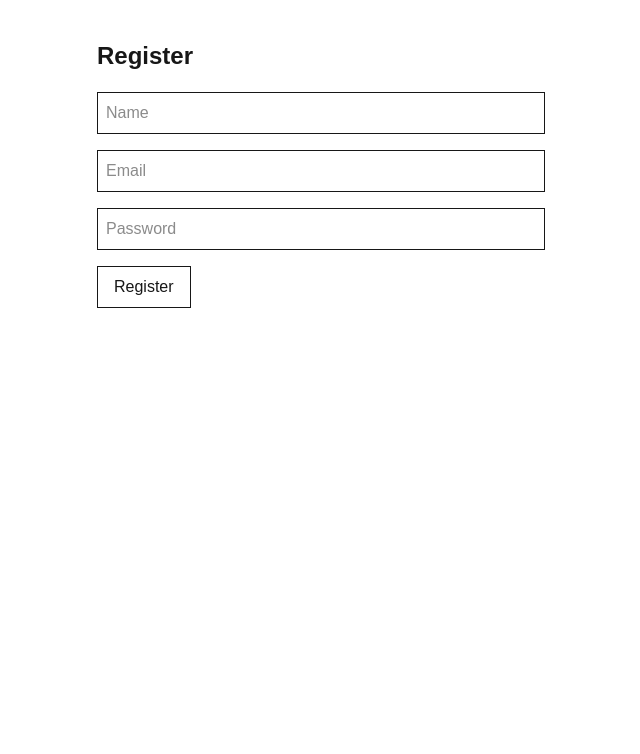
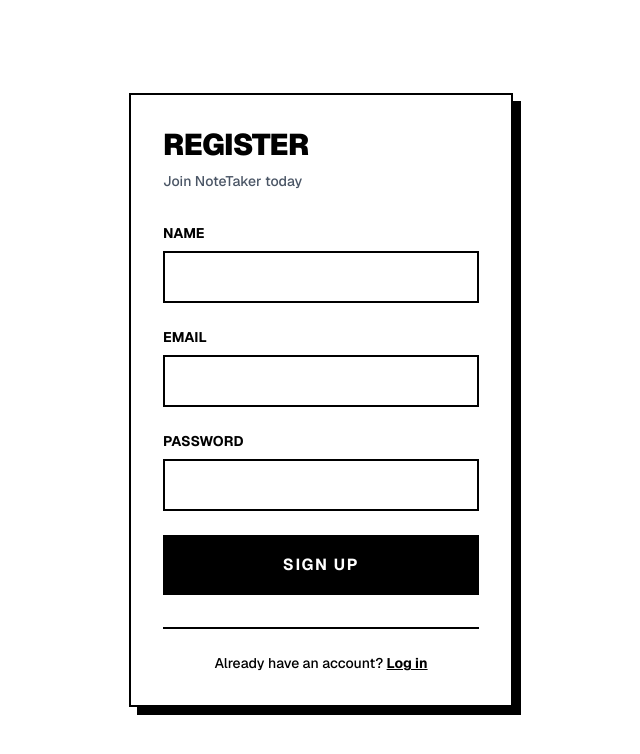
Before and after one commit to jsurya114/NoteTaker, a Next.js app: page /register in a window 1280 px wide. Shown: the top 754 px of the page, without its empty margins (319-959 px from the left). Built offline with nearby package versions, Linux system fonts and the light colour scheme.

Commit message:
Apply neo-brutalist minimal UI to auth pages

```diff
--- a/src/app/(auth)/login/page.tsx
+++ b/src/app/(auth)/login/page.tsx
@@ -2,95 +2,97 @@
 
 import { useRouter } from "next/navigation";
 import { useState } from "react";
+import Link from "next/link";
 
 export default function LoginPage() {
   const router = useRouter();
+  const [email, setEmail] = useState("");
+  const [password, setPassword] = useState("");
+  const [error, setError] = useState("");
+  const [loading, setLoading] = useState(false);
 
-  const [email, setEmail] =
-    useState("");
+  const handleSubmit = async (e: React.FormEvent) => {
+    e.preventDefault();
+    setLoading(true);
+    setError("");
 
-  const [password, setPassword] =
-    useState("");
-
-  const handleSubmit = async (
-    e: React.FormEvent
-  ) => {
-    e.preventDefault();
-
-    const response = await fetch(
-      "/api/auth/login",
-      {
+    try {
+      const response = await fetch("/api/auth/login", {
         method: "POST",
-        headers: {
-          "Content-Type":
-            "application/json",
-        },
-        body: JSON.stringify({
-          email,
-          password,
-        }),
-      }
-    );
+        headers: { "Content-Type": "application/json" },
+        body: JSON.stringify({ email, password }),
+      });
 
       const data = await response.json();
 
-    console.log("token",data)
-
       if (data.success) {
-      localStorage.setItem(
-        "token",
-        data.user.token
-      );
-
-      router.push(
-        "/notes/new"
-      );
+        localStorage.setItem("token", data.user.token);
+        router.push("/notes");
       } else {
-      alert(data.message);
+        setError(data.message || "Login failed");
+      }
+    } catch (err) {
+      setError("An unexpected error occurred");
+    } finally {
+      setLoading(false);
     }
   };
 
   return (
-    <div className="max-w-md mx-auto mt-10">
-      <h1 className="text-2xl font-bold mb-5">
-        Login
-      </h1>
+    <div className="min-h-screen bg-white flex flex-col justify-center items-center p-4 font-sans text-black">
+      <div className="w-full max-w-sm border-2 border-black p-8 bg-white shadow-[8px_8px_0px_0px_rgba(0,0,0,1)]">
+        <div className="mb-8">
+          <h1 className="text-3xl font-black uppercase tracking-tight">Login</h1>
+          <p className="text-sm font-medium mt-2 text-gray-600">Access your secure notes</p>
+        </div>
 
-      <form
-        onSubmit={handleSubmit}
-        className="space-y-4"
-      >
+        {error && (
+          <div className="mb-6 p-3 border-2 border-black bg-red-50 text-red-600 font-semibold text-sm">
+            {error}
+          </div>
+        )}
+
+        <form onSubmit={handleSubmit} className="space-y-6">
+          <div>
+            <label className="block text-sm font-bold uppercase mb-2">Email</label>
             <input
               type="email"
-          placeholder="Email"
               value={email}
-          onChange={(e) =>
-            setEmail(
-              e.target.value
-            )
-          }
-          className="border p-2 w-full"
+              onChange={(e) => setEmail(e.target.value)}
+              className="w-full border-2 border-black p-3 focus:outline-none focus:ring-0 transition-all focus:-translate-y-1 focus:shadow-[4px_4px_0px_0px_rgba(0,0,0,1)]"
+              required
             />
+          </div>
 
+          <div>
+            <label className="block text-sm font-bold uppercase mb-2">Password</label>
             <input
               type="password"
-          placeholder="Password"
               value={password}
-          onChange={(e) =>
-            setPassword(
-              e.target.value
-            )
-          }
-          className="border p-2 w-full"
+              onChange={(e) => setPassword(e.target.value)}
+              className="w-full border-2 border-black p-3 focus:outline-none focus:ring-0 transition-all focus:-translate-y-1 focus:shadow-[4px_4px_0px_0px_rgba(0,0,0,1)]"
+              required
             />
+          </div>
 
           <button
             type="submit"
-          className="border px-4 py-2"
+            disabled={loading}
+            className="w-full bg-black text-white font-bold uppercase tracking-widest p-4 border-2 border-transparent hover:bg-white hover:text-black hover:border-black transition-colors disabled:opacity-50"
           >
-          Login
+            {loading ? "Logging in..." : "Sign In"}
           </button>
         </form>
+
+        <div className="mt-8 text-center border-t-2 border-black pt-6">
+          <p className="text-sm font-medium">
+            No account yet?{" "}
+            <Link href="/register" className="font-bold underline hover:no-underline">
+              Create one
+            </Link>
+          </p>
+        </div>
+      </div>
     </div>
   );
 }
--- a/src/app/(auth)/register/page.tsx
+++ b/src/app/(auth)/register/page.tsx
@@ -1,90 +1,109 @@
 "use client";
 
 import { useState } from "react";
+import Link from "next/link";
+import { useRouter } from "next/navigation";
 
 export default function RegisterPage() {
+  const router = useRouter();
   const [name, setName] = useState("");
-  const [email, setEmail] =
-    useState("");
-  const [password, setPassword] =
-    useState("");
+  const [email, setEmail] = useState("");
+  const [password, setPassword] = useState("");
+  const [error, setError] = useState("");
+  const [loading, setLoading] = useState(false);
 
-  const handleSubmit = async (
-    e: React.FormEvent
-  ) => {
+  const handleSubmit = async (e: React.FormEvent) => {
     e.preventDefault();
+    setLoading(true);
+    setError("");
 
-    const response = await fetch(
-      "/api/auth/register",
-      {
+    try {
+      const response = await fetch("/api/auth/register", {
         method: "POST",
-        headers: {
-          "Content-Type":
-            "application/json",
-        },
-        body: JSON.stringify({
-          name,
-          email,
-          password,
-        }),
+        headers: { "Content-Type": "application/json" },
+        body: JSON.stringify({ name, email, password }),
+      });
+
+      const data = await response.json();
+
+      if (data.success) {
+        router.push("/login");
+      } else {
+        setError(data.message || "Registration failed");
       }
-    );
-
-    const data =
-      await response.json();
-
-    console.log("data",data);
+    } catch (err) {
+      setError("An unexpected error occurred");
+    } finally {
+      setLoading(false);
+    }
   };
 
   return (
-    <div className="max-w-md mx-auto mt-10">
-      <h1 className="text-2xl font-bold mb-5">
-        Register
-      </h1>
+    <div className="min-h-screen bg-white flex flex-col justify-center items-center p-4 font-sans text-black">
+      <div className="w-full max-w-sm border-2 border-black p-8 bg-white shadow-[8px_8px_0px_0px_rgba(0,0,0,1)]">
+        <div className="mb-8">
+          <h1 className="text-3xl font-black uppercase tracking-tight">Register</h1>
+          <p className="text-sm font-medium mt-2 text-gray-600">Join NoteTaker today</p>
+        </div>
 
-      <form
-        onSubmit={handleSubmit}
-        className="space-y-4"
-      >
+        {error && (
+          <div className="mb-6 p-3 border-2 border-black bg-red-50 text-red-600 font-semibold text-sm">
+            {error}
+          </div>
+        )}
+
+        <form onSubmit={handleSubmit} className="space-y-6">
+          <div>
+            <label className="block text-sm font-bold uppercase mb-2">Name</label>
             <input
               type="text"
-          placeholder="Name"
               value={name}
-          onChange={(e) =>
-            setName(e.target.value)
-          }
-          className="border p-2 w-full"
+              onChange={(e) => setName(e.target.value)}
+              className="w-full border-2 border-black p-3 focus:outline-none focus:ring-0 transition-all focus:-translate-y-1 focus:shadow-[4px_4px_0px_0px_rgba(0,0,0,1)]"
+              required
             />
+          </div>
 
+          <div>
+            <label className="block text-sm font-bold uppercase mb-2">Email</label>
             <input
               type="email"
-          placeholder="Email"
               value={email}
-          onChange={(e) =>
-            setEmail(e.target.value)
-          }
-          className="border p-2 w-full"
+              onChange={(e) => setEmail(e.target.value)}
+              className="w-full border-2 border-black p-3 focus:outline-none focus:ring-0 transition-all focus:-translate-y-1 focus:shadow-[4px_4px_0px_0px_rgba(0,0,0,1)]"
+              required
             />
+          </div>
 
+          <div>
+            <label className="block text-sm font-bold uppercase mb-2">Password</label>
             <input
               type="password"
-          placeholder="Password"
               value={password}
-          onChange={(e) =>
-            setPassword(
-              e.target.value
-            )
-          }
-          className="border p-2 w-full"
+              onChange={(e) => setPassword(e.target.value)}
+              className="w-full border-2 border-black p-3 focus:outline-none focus:ring-0 transition-all focus:-translate-y-1 focus:shadow-[4px_4px_0px_0px_rgba(0,0,0,1)]"
+              required
             />
+          </div>
 
           <button
             type="submit"
-          className="border px-4 py-2"
+            disabled={loading}
+            className="w-full bg-black text-white font-bold uppercase tracking-widest p-4 border-2 border-transparent hover:bg-white hover:text-black hover:border-black transition-colors disabled:opacity-50"
           >
-          Register
+            {loading ? "Creating..." : "Sign Up"}
           </button>
         </form>
+
+        <div className="mt-8 text-center border-t-2 border-black pt-6">
+          <p className="text-sm font-medium">
+            Already have an account?{" "}
+            <Link href="/login" className="font-bold underline hover:no-underline">
+              Log in
+            </Link>
+          </p>
+        </div>
+      </div>
     </div>
   );
 }
```
Lines whose indentation alone changed are shown as unchanged.
